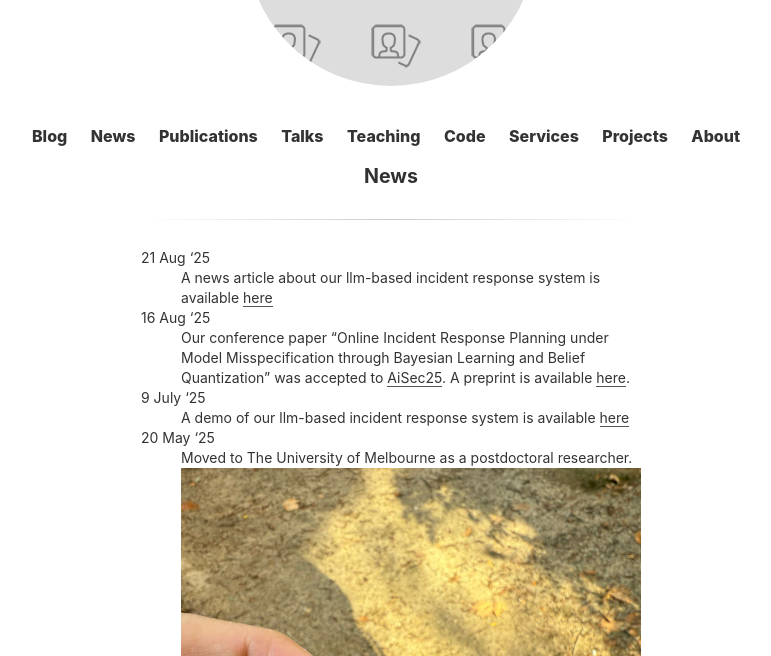
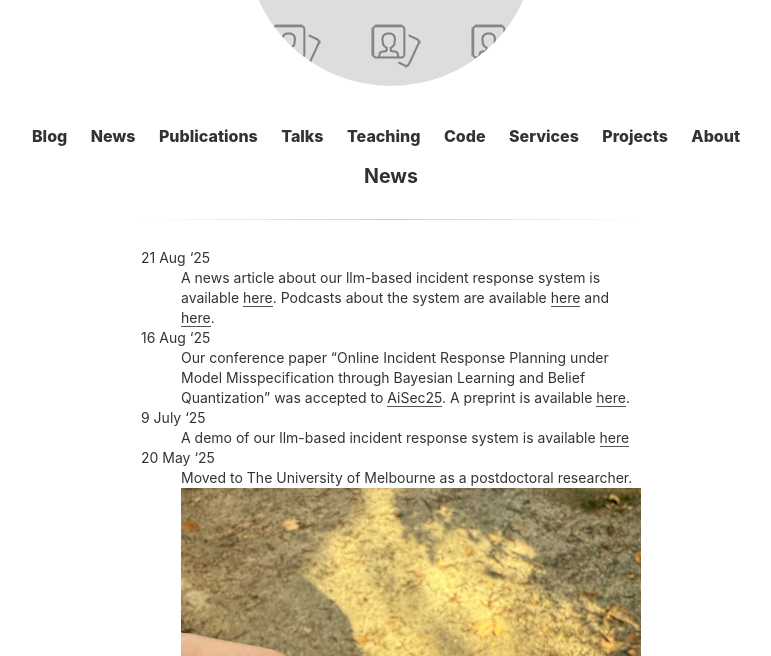
Before and after one commit to Limmen/Limmen.github.io, a Jekyll site: the page built from news.md, in a window 1280 px wide and 900 px high, cut to the strip 244-900 px from the top of the window. Shown: the whole strip, without its empty margins (249-1020 px from the left). Built offline with Jekyll 4.4.1, drawn with Linux system fonts in a browser that asks for light colours.

Commit message:
add links

```diff
--- a/news.md
+++ b/news.md
@@ -4,7 +4,7 @@ title: News
 ---
 
 21 Aug '25
-:   A news article about our llm-based incident response system is available [here](https://www.helpnetsecurity.com/2025/08/21/lightweight-llm-incident-response/)
+:   A news article about our llm-based incident response system is available [here](https://www.helpnetsecurity.com/2025/08/21/lightweight-llm-incident-response/). Podcasts about the system are available [here](https://www.youtube.com/watch?v=Y5E7CLGPENk) and [here](https://www.youtube.com/watch?v=sSxYLTg4pGg).
 
 16 Aug '25
 :   Our conference paper "Online Incident Response Planning under Model Misspecification through Bayesian Learning and Belief Quantization" was accepted to [AiSec25](https://aisec.cc/). A preprint is available [here](https://arxiv.org/pdf/2508.14385).
```
